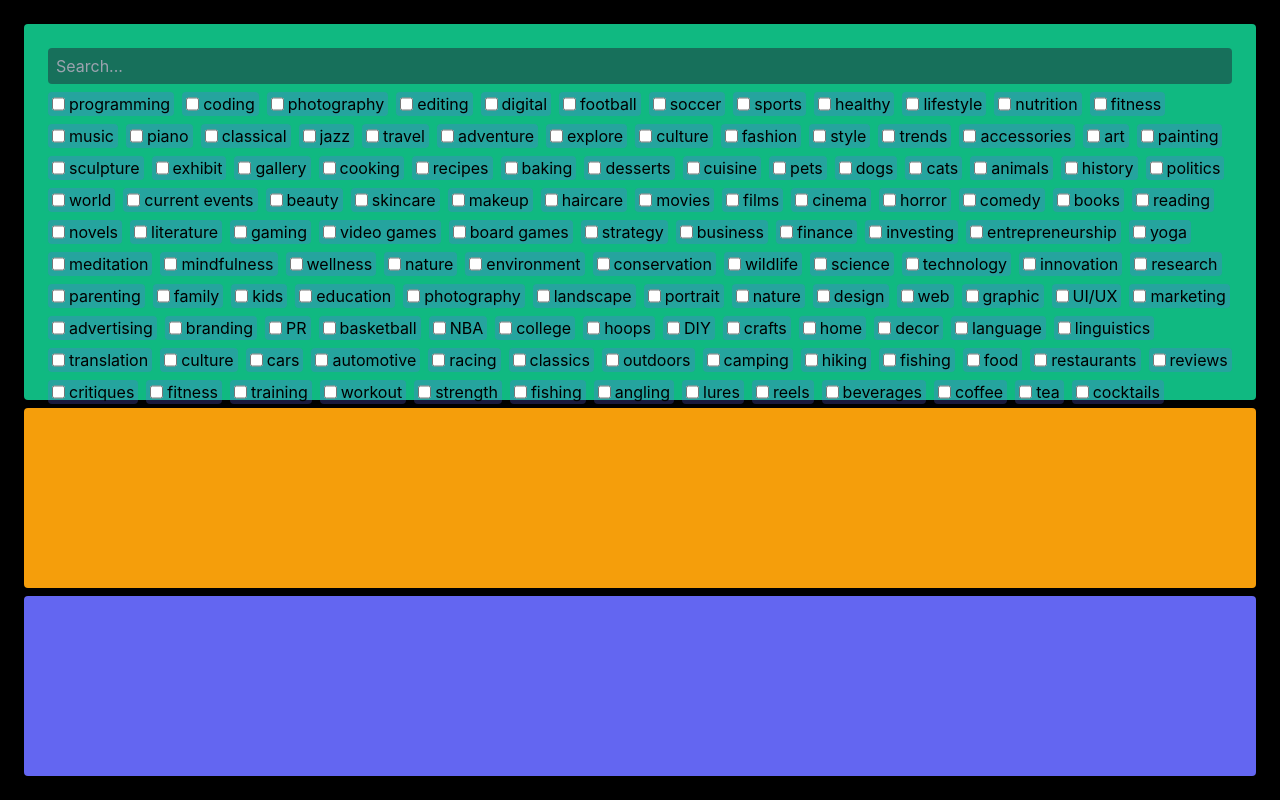
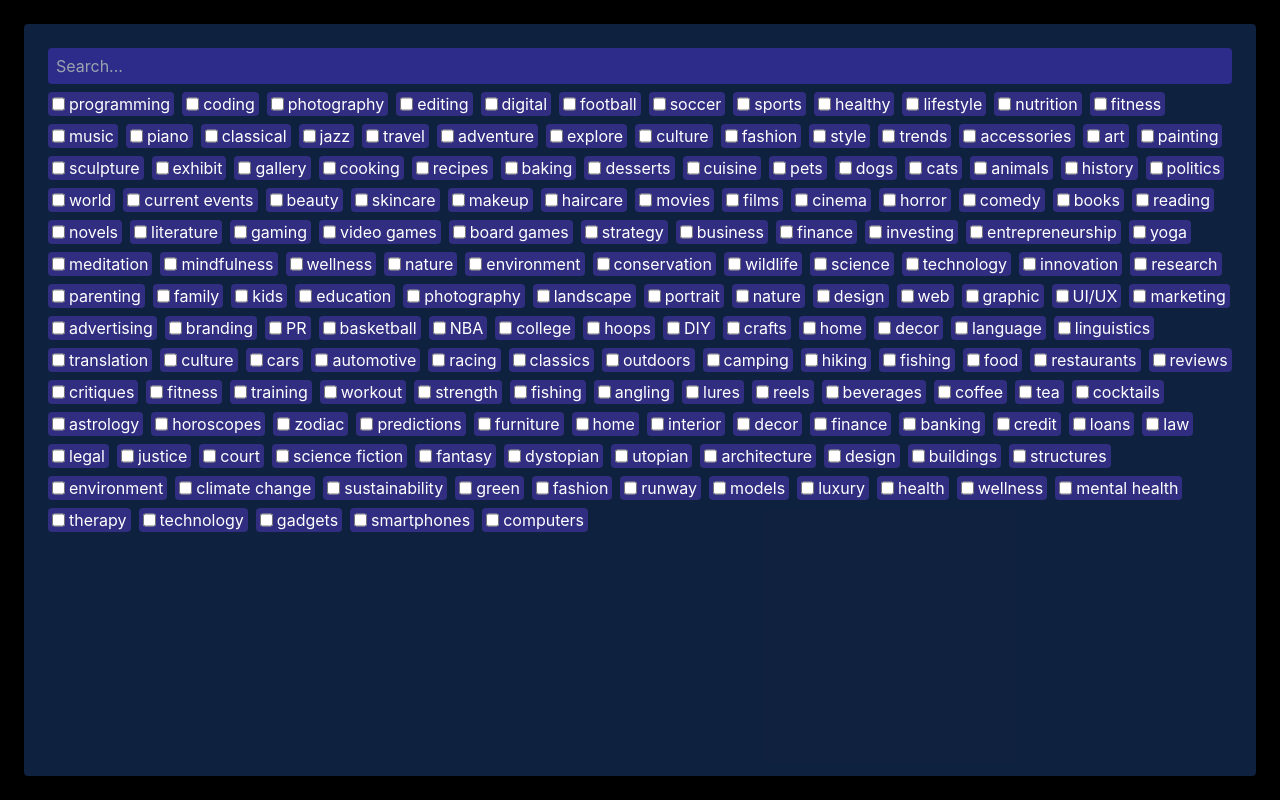
Before and after one commit to GitVex/fullstackjava, a Next.js app: page /page in a window 1280 px wide. Built offline with nearby package versions, Linux system fonts and the light colour scheme.

Commit message:
dev on filter

```diff
--- a/components/rebuiltComponents/Create.tsx
+++ b/components/rebuiltComponents/Create.tsx
@@ -39,7 +39,7 @@ function Create({ className }: { className?: string }) {
 			variants={SideBarVariants}
 		>
 			<div
-				className='absolute -left-6 -top-6 h-screen backdrop-blur-md'
+				className='absolute -left-6 -top-6 h-screen backdrop-blur-md z-10'
 				style={{ width: menuWidth }}
 			>
 				<div className='flex h-full w-full flex-col gap-2 p-6'>
--- a/components/rebuiltComponents/Filter/FilterUI.tsx
+++ b/components/rebuiltComponents/Filter/FilterUI.tsx
@@ -10,7 +10,6 @@ function FilterUI() {
 	const setFilterState = useFilterStateUpdate();
 
 	const [search, setSearch] = useState('');
-	const [tags, setTags] = useState<string[]>([]);
 
 	const globalDisable = false;
 
@@ -184,6 +183,8 @@ function FilterUI() {
 		'computers',
 	];
 
+	const [tags, setTags] = useState<string[]>(testArray);
+
 	const onChangeCallback = (e: any) => {
 		const { checked, name } = e.target;
 
@@ -196,19 +197,14 @@ function FilterUI() {
 		});
 	};
 
-	useEffect(() => {
-		console.log('filterState', filterState);
-		setTags(testArray);
-	}, [filterState]);
-
 	return (
-		<div className='flex h-full w-full flex-col gap-2 p-6'>
-			<div className='h-1/2 w-full rounded bg-emerald-500 p-6'>
-				<div className='flex max-h-full w-full flex-row flex-wrap gap-2'>
+		<div className='flex h-full w-full flex-col gap-2 p-6 s'>
+			<div className='h-full w-full rounded bg-blue-500/25 p-6'>
+				<div className='flex max-h-full w-full flex-row flex-wrap gap-2 overflow-scroll'>
 					<div className='h-1/6 w-full'>
 						<input
 							type='text'
-							className='h-full w-full rounded bg-gray-800/50 p-2'
+							className='h-full w-full rounded bg-indigo-800/75 p-2'
 							placeholder='Search...'
 							onChange={(e) => {
 								setSearch(e.target.value);
@@ -231,8 +227,6 @@ function FilterUI() {
 					})}
 				</div>
 			</div>
-			<div className='h-1/4 w-full rounded bg-amber-500' />
-			<div className='h-1/4 w-full rounded bg-indigo-500' />
 		</div>
 	);
 }
--- a/components/rebuiltComponents/Filter/TagItem.tsx
+++ b/components/rebuiltComponents/Filter/TagItem.tsx
@@ -9,7 +9,7 @@ interface TagItemProps {
 
 function TagItem({ tag, index, globalDisable = false, onChangeCallback }: TagItemProps) {
 	return (
-		<p key={index} className='flex flex-row gap-1 bg-indigo-500/25 rounded px-1'>
+		<p key={index} className='flex flex-row gap-1 bg-indigo-900 rounded px-1 text-white'>
 			<input type='checkbox' name={tag} id={tag + 'Box'} disabled={globalDisable} onChange={onChangeCallback}/>
 			<label htmlFor={tag + 'Box'} className='w-full truncate'>
                 {tag}
--- a/pages/_app.tsx
+++ b/pages/_app.tsx
@@ -2,6 +2,13 @@ import "../styles/globals.css";
 import type { AppProps, NextWebVitalsMetric } from "next/app";
 import { Analytics } from "@vercel/analytics/react";
 import { WindowSizeProvider } from "../components/contexts/WindowSizeProvider";
+
+if (process.env.NODE_ENV !== "development") {
+    console.log = () => {};
+    console.debug = () => {};
+    console.info = () => {};
+    console.warn = () => {};
+}
 
 export default function App({ Component, pageProps }: AppProps) {
 	return (
```
Also changed, not shown: .eslintrc.json.
